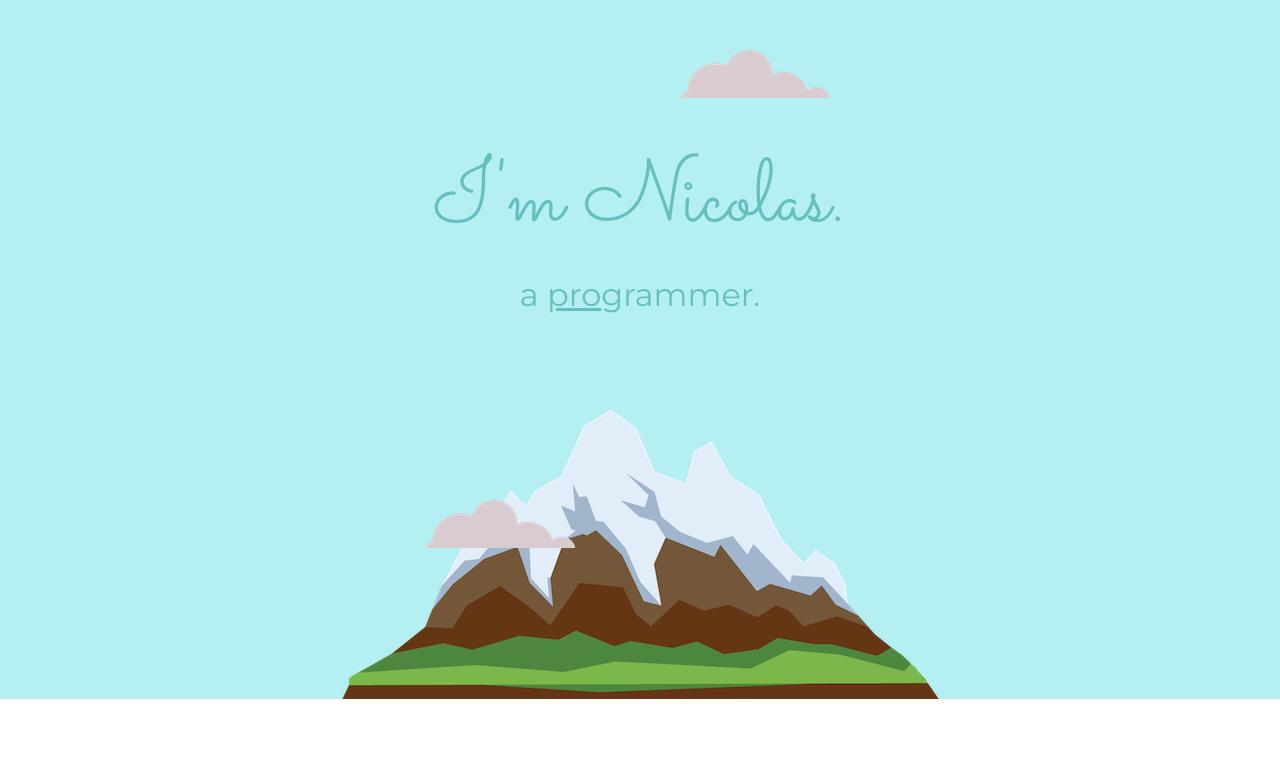
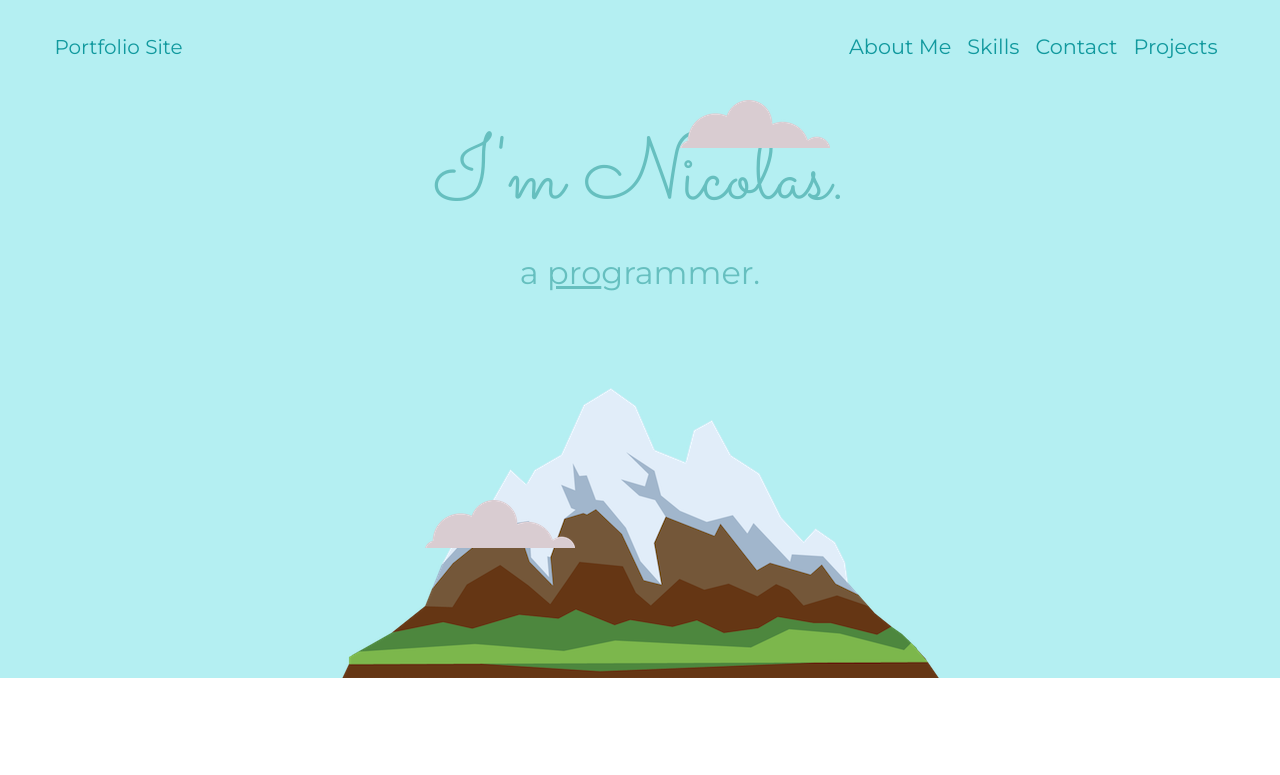
Before and after one commit to nikperu13/Personal-Website, a plain HTML site: page index.html in a window 1280 px wide. Shown: the top 775 px of the page. Drawn offline with nearby package versions, Linux system fonts and the light colour scheme.

Commit message:
add navbar

```diff
--- a/css/styles.css
+++ b/css/styles.css
@@ -50,9 +50,21 @@ h3{
 p{
     line-height: 2;
 }
+
+.nav{
+    font-family: "montserrat", serif;
+    font-size: 1.3rem;
+    margin: 5px 3%;
+}
+.nav-link:hover{
+    color: white;
+}
+.nav-title:hover{
+    color: white;
+}
 .top-container{
     position: relative;
-    padding-top: 100px;
+    padding-top: 10px;
     background-color: #b4eff2;
 }
 .middle-container{
@@ -126,7 +138,7 @@ hr{
 go on top!!*/
 .cloud1{
     position:absolute;
-    top:50px;
+    top:100px;
     right:450px;
 }
 .cloud2{
--- a/index.html
+++ b/index.html
@@ -16,7 +16,38 @@
 
 </head>
 <body>
+
+
+
     <div class ="top-container">
+
+       <!-- navbar -->
+     <nav class="navbar navbar-expand-lg nav">
+      <a class="navbar-brand nav-title"> Portfolio Site</a>
+      <button class="navbar-toggler" type="button" data-toggle="collapse" data-target="#navbarNav" aria-controls="navbarNav" aria-expanded="false" aria-label="Toggle navigation">
+        <span class="navbar-toggler-icon"></span>
+      </button>
+      <div class="collapse navbar-collapse" id="navbarNav">
+        <ul class="navbar-nav ml-auto">
+          <li class="nav-item">
+            <a class="nav-link" href="#nav1">About Me<span class="sr-only">(current)</span></a>
+          </li>
+
+          <li class="nav-item">
+            <a class="nav-link" href="#nav2">Skills</a>
+          </li>
+          <li class="nav-item">
+            <a class="nav-link" href="#nav3">Contact</a>
+          </li>
+          <li class="nav-item">
+            <a class="nav-link" href="#nav4">Projects</a>
+          </li>
+
+
+        </ul>
+      </div>
+    </nav>
+
         <img class="cloud1"src="images/cloud.png" alt="cloud-image">
         <h1>I'm Nicolas.</h1>
         <h2 class="subtitle">a <span class="pro">pro</span>grammer.</h2>
@@ -24,13 +55,13 @@
         <img class="mountain"src="images/mountain.png" alt="mountain-img">
     </div>
     <div class="middle-container">
-        <div class="profile">
+        <div id="nav1" class="profile">
           <img class="me"src="images/me.png" alt="me-img">
           <h2>Hello.</h2>
           <p class="intro">My name is Nicolas Garcia Rosell, from Lima, Peru currently in Orlando, Fl. I have found my passion in coding and wish to pursue my goals through the tech industry.</p>
         </div>
         <hr>
-        <div class="skills">
+        <div id="nav2" class="skills">
           <h2>My Skills.</h2>
           <div class="skill-row">
             <img class="skill1" src="images/coding.png" alt="coding-img">
@@ -45,7 +76,7 @@
           </div>
         </div>
         <hr>
-        <div class="contact-me">
+        <div id="nav3" class="contact-me">
           <h2>Get In Touch</h2>
           <h3>Come say hi.</h3>
           <p>Feel free to email my any questions!</p>
@@ -54,7 +85,7 @@
         <hr>
     </div>
 
-        <div class="projects">
+        <div id="nav4" class="projects">
           <img class="project-img"src="images/project.svg" alt="me-img">
           <h2>Projects</h2>
           <p class="intro p-des">My projects include using different technologies from front-end languages like HTML, CSS, JavaScript, alongside frameworks and libraries for back-end development and styling, like
```
